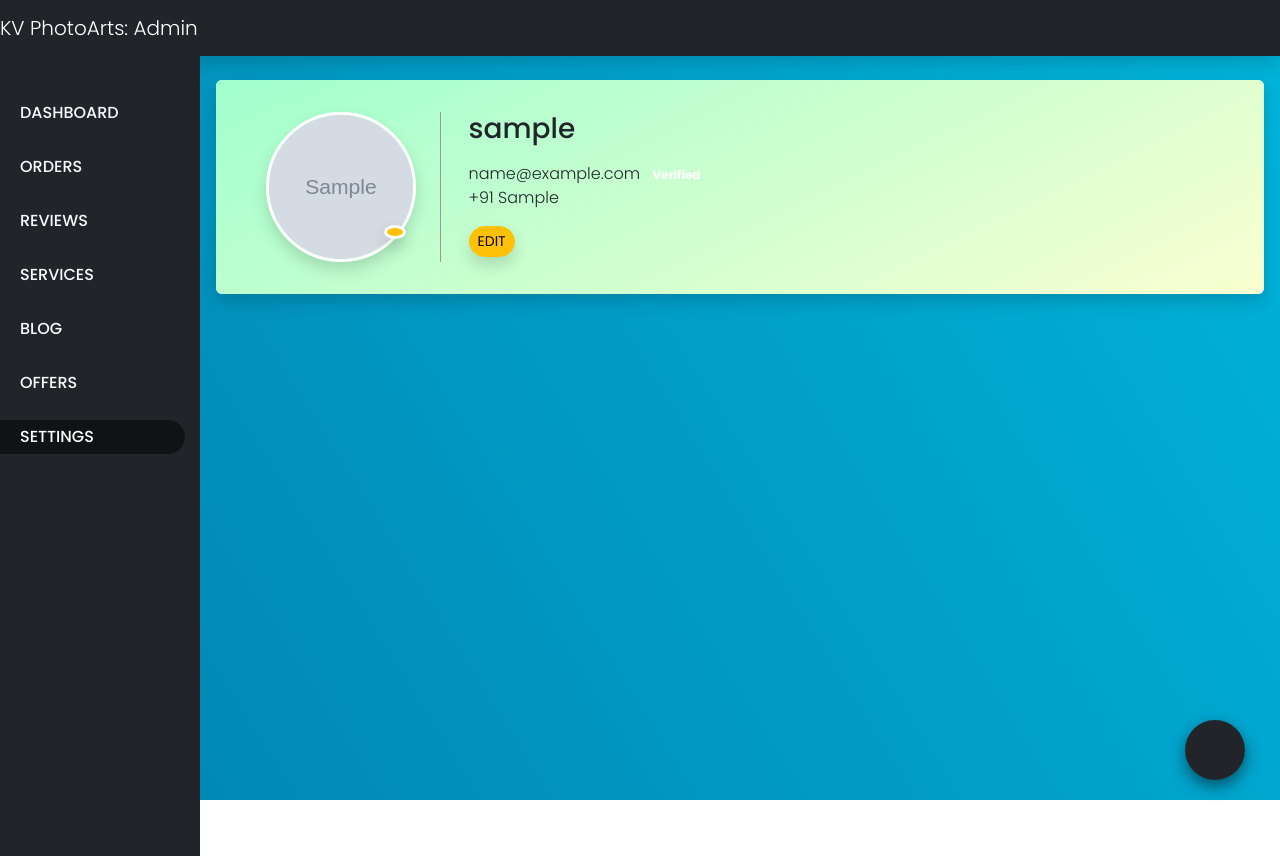
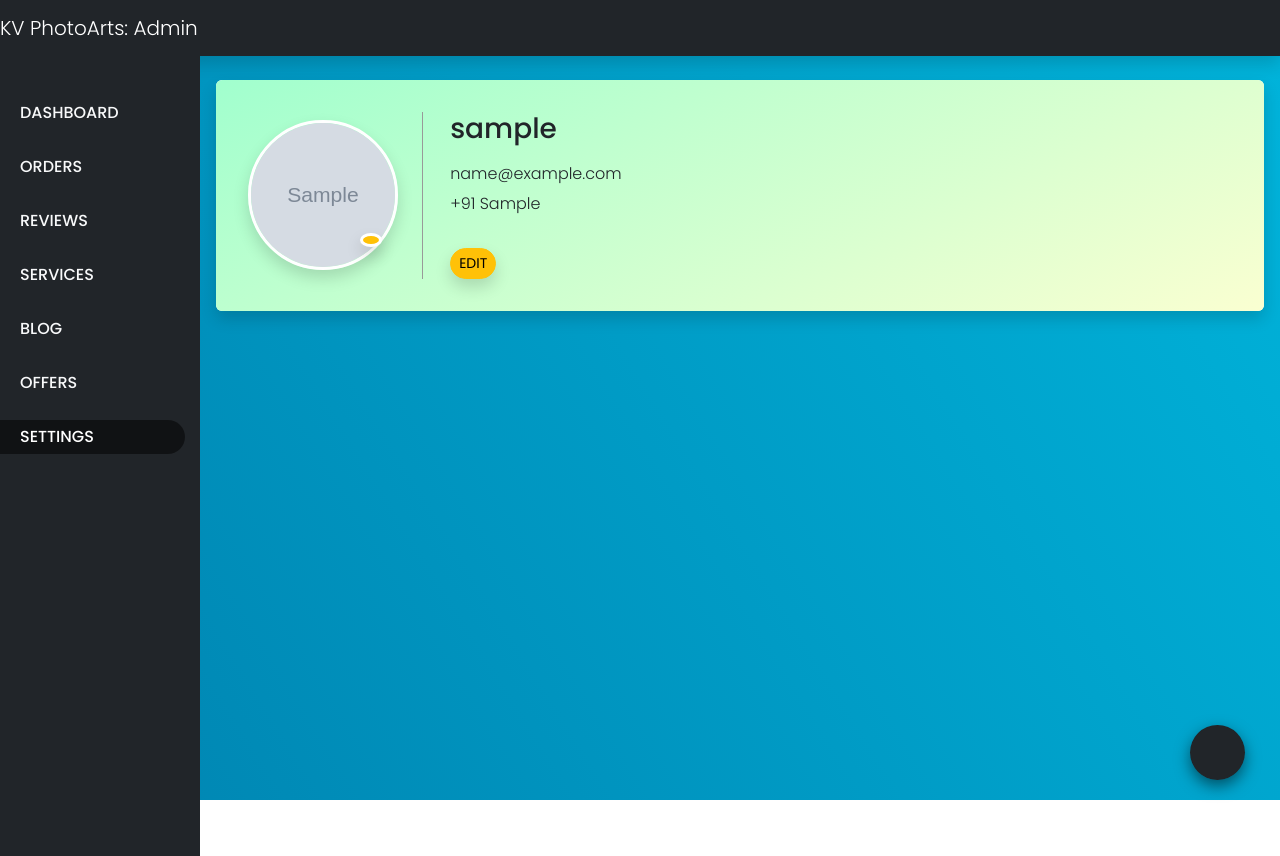
Before and after one commit to kreativision/ProjectKV, a Flask app: page /a/settings in a window 1280 px wide. Run offline with Flask 2, Linux system fonts and the light colour scheme; a user stored in the database is signed in; tables that the repository leaves empty hold one stand-in row (values such as "Sample post"); grey boxes marked "Sample" are stand-in pictures; style sheets or scripts are compiled from the project's sources; some libraries are stand-ins or nearby versions.

Commit message:
Template/Style/JS update - display image properly

```diff
--- a/app/BP_admin/assets/styles/admin.scss
+++ b/app/BP_admin/assets/styles/admin.scss
@@ -22,10 +22,7 @@
         justify-content: center;
         padding: 1rem 2.6rem;
         .img-container {
-            padding: 1rem 1.5rem;
-            .edit-img-btn {
-                left: 56% !important;
-            }
+            margin: 0 auto;
         }
         .info-container {
             align-items: center;
@@ -55,50 +52,20 @@
     .fab-logout {
         right: 35px;
         bottom: 20px;
-        width: 60px;
-        height: 60px;
+        width: 55px;
+        height: 55px;
     }
 
     .acc-info {
         padding: 2rem 1.4rem;
         justify-content: start;
         .img-container {
-            padding: 0rem 1rem;
+            margin: auto 1rem auto 0.6rem;
         }
         .info-container {
             padding: 0rem 1.7rem;
             border-left: 1px solid #999;
         }
-    }
-}
-
-.acc-info {
-    background-image: linear-gradient(154deg, #A1FFCE, #FAFFD1);
-    .img-container {
-        .acc-img {
-            width: 150px;
-            height: 150px;
-            border-radius: 50%;
-            margin-left: 12px;
-            border: 3px solid white;
-        }
-        .edit-img-btn {
-            position: absolute;
-            top: 75%;
-            left: 75%;
-            border: 3px solid white;
-            border-radius: 50%;
-        }
-    }
-    .info-container .dropdown-item {
-        color: #ffc107;
-        transition: all 0.15s ease-in-out;
-        &:hover {
-            color: #232323;
-        }
-    }
-    .row {
-        width: 51%;
     }
 }
 
@@ -281,11 +248,72 @@ input[type="file"] {
     pointer-events: none;
 }
 
-.preview-container {
-    // max-height: 85vh;
-    // width: 450px;
-    img {
-        width: 85%;
-        height: auto;
+.acc-info {
+    background-image: linear-gradient(154deg, #a1ffce, #faffd1);
+    .img-container {
+        .img {
+            display: flex;
+            justify-content: center;
+            align-items: center;
+            overflow: hidden;
+            height: 150px;
+            width: 150px;
+            border-radius: 50%;
+            border: 3px solid white;
+            .acc-img {
+                object-fit: fill;
+                &.acc-vertical {
+                    width: 100%;
+                    height: auto;
+                }
+                &.acc-horizontal {
+                    width: auto;
+                    height: 100%;
+                }
+            }
+        }
+        .edit-img-btn {
+            position: absolute;
+            top: 75%;
+            left: 75%;
+            border: 3px solid white;
+            border-radius: 50%;
+        }
+    }
+    .info-container {
+        #userContact {
+            margin-top: -10px;
+        }
+        .dropdown-item {
+            color: #ffc107;
+            transition: all 0.15s ease-in-out;
+            &:hover {
+                color: #232323;
+            }
+        }
     }
 }
+
+.preview-container {
+    .img {
+        display: flex;
+        justify-content: center;
+        align-items: center;
+        overflow: hidden;
+        height: 320px;
+        width: 320px;
+        border-radius: 50%;
+        border: 3px solid white;
+        .preview {
+            object-fit: fill;
+            &.preview-horizontal {
+                width: auto;
+                height: 100%;
+            }
+            &.preview-vertical {
+                width: 100%;
+                height: auto;
+            }
+        }
+    }
+}
--- a/app/BP_admin/templates/settings.html
+++ b/app/BP_admin/templates/settings.html
@@ -1,6 +1,5 @@
 {% extends 'admin.layout.html' %}
 {% set active='settings' %}
-
 
 {% block admin_content %}
 <div class="container-fluid px-1 mt-4">
@@ -8,25 +7,30 @@
     <div class="card shadow border-0">
       <div class="card-body d-flex rounded acc-info">
         <div class="img-container position-relative">
-          <img src="{{url_for('static', filename='images/user-dp/'+current_user.dp_file)}}" alt=""
-            class="acc-img shadow">
-          <button class="btn btn-sm btn-warning edit-img-btn shadow" onclick="initiateFileUpload()">
+          <div class="img shadow">
+            <img src="{{url_for('static', filename='images/user-dp/'+current_user.dp_file)}}" alt="" class="acc-img">
+          </div>
+          <label class="btn btn-sm btn-warning edit-img-btn shadow" for="dpForm-dp_image">
             <i class="fas fa-pencil-alt"></i>
-          </button>
+          </label>
         </div>
         <div class="info-container d-flex mx-2 flex-column position-relative">
           <div class="h3 text-dark mb-3">{{current_user.username}}</div>
           <p class="font-italic text-dark my-0">
             <span id="adminMail">{{current_user.email}}</span>
             {% if current_user.verified %}
-            <span class="font-weight-normal badge badge-pill badge-success"><i
-                class="mr-1 fas fa-check"></i>Verified</span>
-            {% else %}
-            <span class="font-weight-normal badge badge-pill badge-danger"><i class="mr-1 fas fa-times"></i>Not
-              Verified</span>
+            <span class="font-weight-normal badge badge-pill badge-success">
+              <i class="fas fa-check"></i>
+            </span>
             {% endif %}
           </p>
-          <p class="font-italic text-dark my-0">+91 {{current_user.contact}}</p>
+          <p>
+            {% if not current_user.verified %}
+            <small class="text-danger">This e-mail is not verified. Please <a href="#" target="_blank">click here</a> to
+              verify your email</small>
+            {% endif %}
+          </p>
+          <p class="font-italic text-dark" id="userContact">+91 {{current_user.contact}}</p>
           <div class="dropdown">
             <button class="btn btn-sm btn-warning font-weight-bold shadow mt-3" type="button" data-toggle="dropdown">
               <i class="fas fa-pencil-alt mr-2"></i> EDIT
@@ -44,6 +48,38 @@
   </div>
 </div>
 
+<!-- Preview image before upload popup -->
+<div class="modal fade" id="dpModal" tabindex="-1" role="dialog" aria-labelledby="dpModalLabel" aria-hidden="true">
+  <div class="modal-dialog modal-lg" role="document">
+    <div class="modal-content bg-dark border-0">
+      <div class="modal-header d-flex flex-column align-items-center border-warning">
+        <h3 class="modal-title text-light" id="dpModalLabel">Profile Image Preview</h3>
+        <small class="font-italic text-light">Please review the image as it would appear across the side.</small>
+      </div>
+      <form action="" method="post" id="dpForm" enctype="multipart/form-data">
+        {{dpForm.hidden_tag()}}
+        <fieldset>
+          <div
+            class="modal-body {{'info-invalid' if passwordForm.errors else ''}} d-flex flex-column align-items-center">
+            {{dpForm.dp_image(class="form-control-file")}}
+            <div class="preview-container position-relative">
+              <div class="img shadow">
+                <img src="#" alt="" id="preview" class="preview">
+              </div>
+            </div>
+            <small class="text-light mt-3">We suggest using a centered/square image so your face is visible properly everywhere.</small>
+          </div>
+          <div class="modal-footer border-0">
+            <input type="hidden" name="form" value="dp">
+            <button type="button" class="btn btn-sm shadow btn-secondary" data-dismiss="modal">Cancel</button>
+            {{dpForm.dp_image.label(class="btn btn-sm shadow btn-info")}}
+            {{dpForm.submitDp(class="btn btn-sm btn-warning shadow")}}
+          </div>
+        </fieldset>
+      </form>
+    </div>
+  </div>
+</div>
 
 <!-- Update Account details popup -->
 <div class="modal fade" id="infoModal" tabindex="-1" role="dialog" aria-labelledby="infoModalLabel" aria-hidden="true">
@@ -119,7 +155,7 @@
 </div>
 
 <!-- Change Password popup -->
-<div class="modal fade" id="pwdModal" role="dialog" tabindex="-1" aria-hidden="true" aria-labelledby="pwdModalLabel">
+<div class="modal fade" id="pwdModal" tabindex="-1" role="dialog" aria-labelledby="pwdModalLabel" aria-hidden="true">
   <div class="modal-dialog" role="document">
     <div class="modal-content bg-dark border-0">
       <div class="modal-header d-flex flex-column align-items-center border-warning">
@@ -145,7 +181,6 @@
                 {{passwordForm.current.label(class="form-control-label")}}
               </div>
             </div>
-
             <div class="container bg-light f-field">
               <div class="form-group">
                 {% if passwordForm.new_password.errors %}
@@ -166,7 +201,6 @@
                 {% endif %}
               </div>
             </div>
-
             <div class="container bg-light f-field">
               <div class="form-group">
                 {% if passwordForm.confirm_new_password.errors %}
@@ -188,40 +222,10 @@
               </div>
             </div>
           </div>
-
           <div class="modal-footer border-0">
             <input type="hidden" name="form" value="pwd">
             <button type="button" class="btn btn-sm shadow btn-secondary" data-dismiss="modal">Cancel</button>
             {{passwordForm.submitPwd(class="btn btn-sm btn-warning shadow")}}
-          </div>
-        </fieldset>
-      </form>
-    </div>
-  </div>
-</div>
-
-<!-- Preview image before upload popup -->
-<div class="modal fade" id="dpModal" tabindex="-1" , role="dialog" aria-hidden="true" aria-labelledby="dpModalLabel">
-  <div class="modal-dialog modal-lg" role="document">
-    <div class="modal-content bg-dark border-0">
-      <div class="modal-header d-flex flex-column align-items-center border-warning">
-        <h3 class="modal-title text-light" id="dpModalLabel">Profile Image Preview</h3>
-      </div>
-      <form action="" method="post" id="dpForm">
-        {{dpForm.hidden_tag()}}
-        <fieldset>
-          <div class="modal-body {{'info-invalid' if passwordForm.errors else ''}} d-flex flex-column align-items-center">
-            {{dpForm.dp_image(class="form-control-file")}}
-            <div class="preview-container d-flex justify-content-center">
-              <img src="#" alt="" id="preview" class="img-responsive">
-            </div>
-          </div>
-
-          <div class="modal-footer border-0">
-            <input type="hidden" name="form" value="dp">
-            <button type="button" class="btn btn-sm shadow btn-secondary" data-dismiss="modal">Cancel</button>
-            {{dpForm.dp_image.label(class="btn btn-sm shadow btn-info")}}
-            {{dpForm.submitDp(class="btn btn-sm btn-warning shadow")}}
           </div>
         </fieldset>
       </form>
```
Also changed, not shown: app/BP_admin/assets/js/settings.js (+30 -13 lines), app/BP_admin/assets/styles/admin.css.
